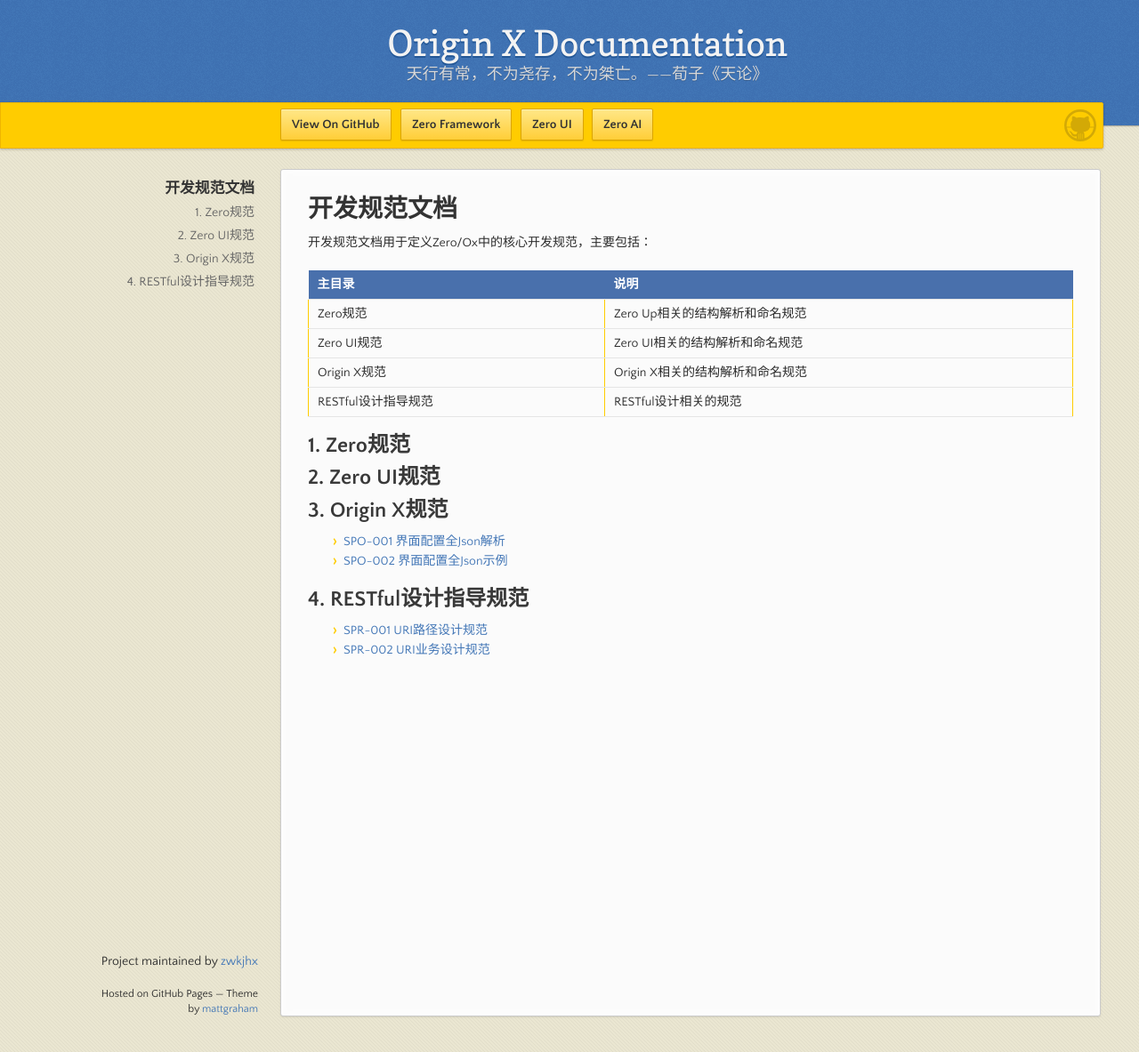
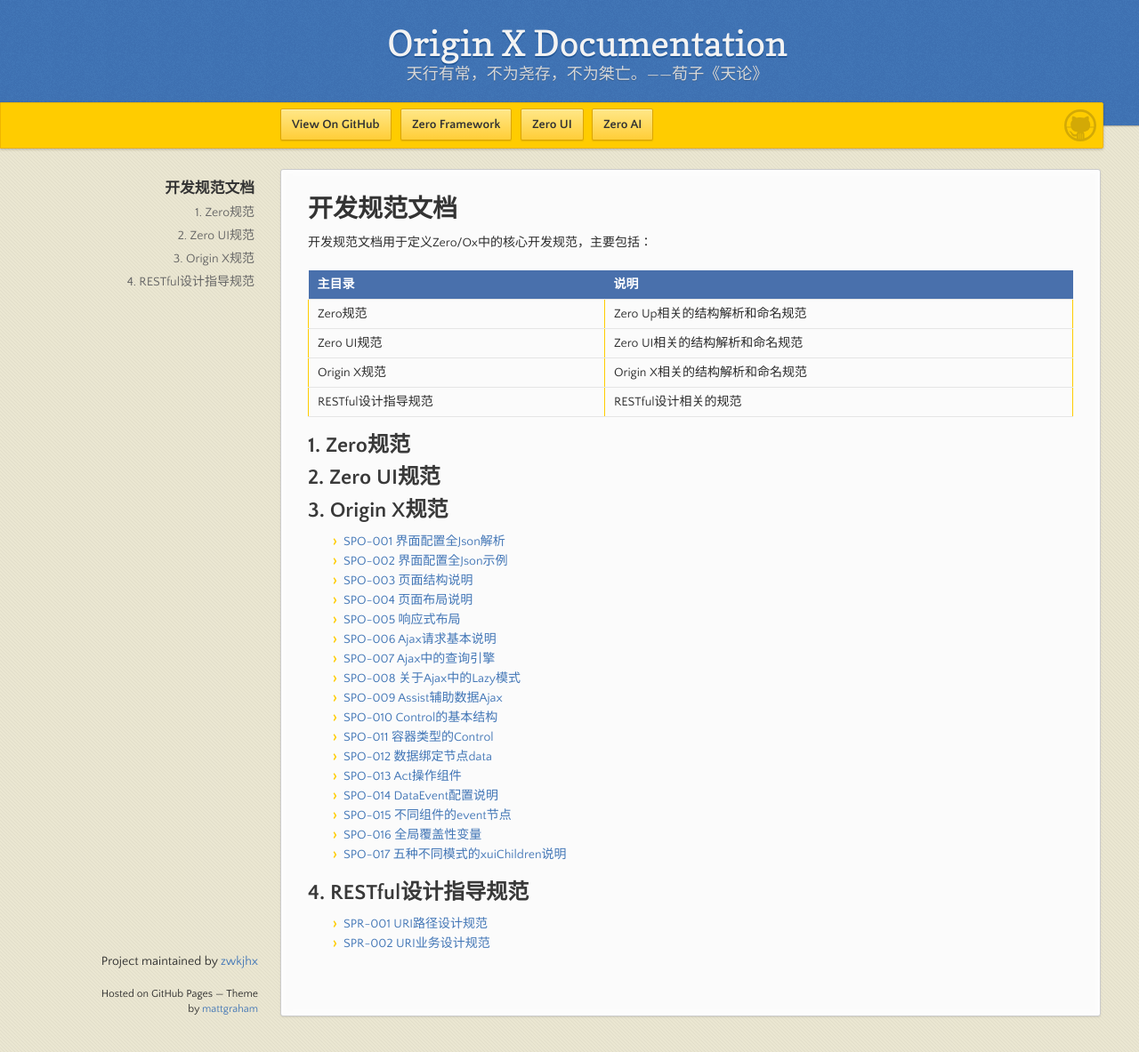
Before and after one commit to zwkjhx/ox-doc, a Jekyll site: the page built from specification/main.md, in a window 1280 px wide and 1183 px high. Shown: the whole window at 89% size. Built offline with Jekyll 4.4.1, drawn with Linux system fonts in a browser that asks for light colours; our own code applies the rules of GitHub Pages for plain Markdown files.

Commit message:
Updates specification/main.md
Auto commit by GitBook Editor

```diff
--- a/specification/main.md
+++ b/specification/main.md
@@ -17,6 +17,21 @@
 
 * [SPO-001 界面配置全Json解析](/specification/3-origin-xgui-fan/spo-001-jie-mian-pei-zhi-quan-json-jie-xi.md)
 * [SPO-002 界面配置全Json示例](/specification/3-origin-xgui-fan/spo-002-jie-mian-pei-zhi-quan-json-shi-li.md)
+* [SPO-003 页面结构说明](/specification/3-origin-xgui-fan/spo-003-bu-ju-pei-zhi-gui-fan.md)
+* [SPO-004 页面布局说明](/specification/3-origin-xgui-fan/spo-004-ye-mian-bu-ju-shuo-ming.md)
+* [SPO-005 响应式布局](/specification/3-origin-xgui-fan/spo-005-xiang-ying-shi-bu-ju.md)
+* [SPO-006 Ajax请求基本说明](/specification/3-origin-xgui-fan/spo-006-ajaxqing-qiu-ji-ben-shuo-ming.md)
+* [SPO-007 Ajax中的查询引擎](/specification/3-origin-xgui-fan/spo-007-ajaxzhong-de-cha-xun-yin-qing.md)
+* [SPO-008 关于Ajax中的Lazy模式](/specification/3-origin-xgui-fan/spo-008-guan-yu-ajax-zhong-de-lazy-mo-shi.md)
+* [SPO-009 Assist辅助数据Ajax](/specification/3-origin-xgui-fan/spo-009-assistfu-zhu-shu-ju-ajax.md)
+* [SPO-010 Control的基本结构](/specification/3-origin-xgui-fan/spo-010-controlde-ji-ben-jie-gou.md)
+* [SPO-011 容器类型的Control](/specification/3-origin-xgui-fan/spo-011-rong-qi-lei-xing-de-control.md)
+* [SPO-012 数据绑定节点data](/specification/3-origin-xgui-fan/spo-012-shu-ju-bang-ding-jie-dian-data.md)
+* [SPO-013 Act操作组件](/specification/3-origin-xgui-fan/spo-013-actcao-zuo-zu-jian.md)
+* [SPO-014 DataEvent配置说明](/specification/3-origin-xgui-fan/spo-014-dataeventpei-zhi-shuo-ming.md)
+* [SPO-015 不同组件的event节点](/specification/3-origin-xgui-fan/spo-015-bu-tong-zu-jian-de-event-jie-dian.md)
+* [SPO-016 全局覆盖性变量](/specification/3-origin-xgui-fan/spo-016-quan-ju-fu-gai-xing-bian-liang.md)
+* [SPO-017 五种不同模式的xuiChildren说明](/specification/3-origin-xgui-fan/spo-017-wu-zhong-bu-tong-mo-shi-de-xuichildren-shuo-ming.md)
 
 ## 4. RESTful设计指导规范
 
```
